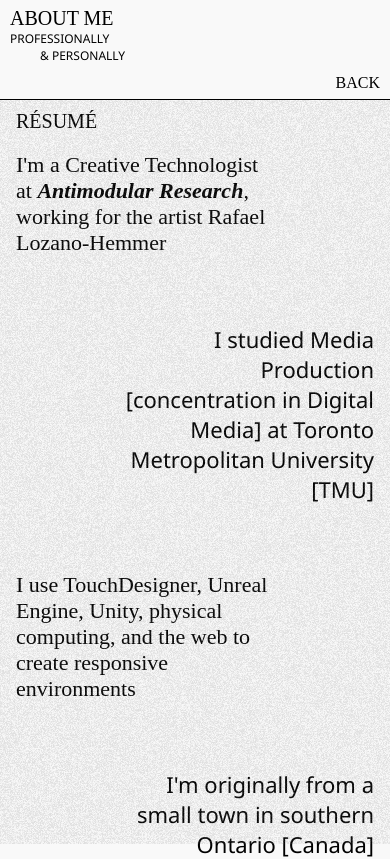
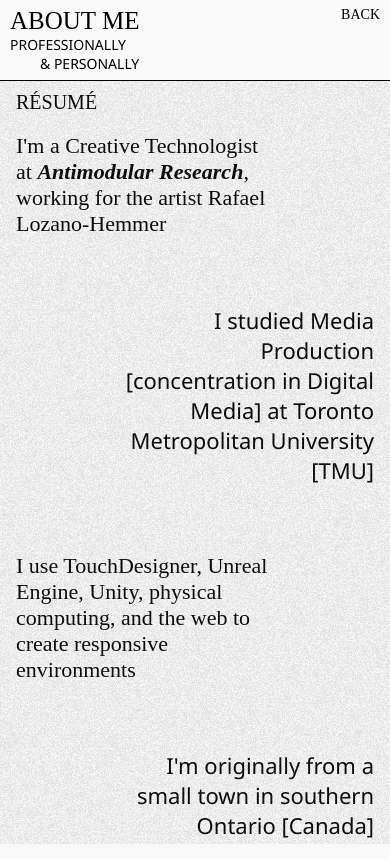
Before and after one commit to davidcrobert/Portfolio, a React (Create React App) app: page /about in a window 390 px wide. Shown: the top 859 px of the page. Built offline with nearby package versions, Linux system fonts and the light colour scheme.

Commit message:
Changed Header to styled component

```diff
--- a/src/components/Header.js
+++ b/src/components/Header.js
@@ -1,33 +1,96 @@
 import React from 'react';
 import { Link } from 'react-router-dom';
-import styles from './Header.module.css';
+import styled from 'styled-components';
+
+const HeaderContainer = styled.header`
+  position: sticky;
+  top: 0;
+  z-index: 1000;
+  background-color: #f9f9f9;
+  border-bottom: black 1px solid;
+  width: 100%;
+  padding: 7px 10px;
+`;
+
+const HeaderContent = styled.div`
+  display: flex;
+  justify-content: space-between;
+  align-items: flex-start;
+`;
+
+const TitleContainer = styled.div`
+  flex: 1;
+`;
+
+const Title = styled.h1`
+  font-size: 25px;
+  text-transform: uppercase;
+  font-weight: 400;
+  margin: 0;
+  word-wrap: break-word;
+`;
+
+const Subtitle = styled.h2`
+  font-size: 14px;
+  font-family: 'Segoe UI', Tahoma, Geneva, Verdana, sans-serif;
+  text-transform: uppercase;
+  margin: 0;
+  ${props => props.second && `margin-left: 30px;`}
+  font-weight: 400;
+`;
+
+const HeaderButtons = styled.div`
+  display: flex;
+  gap: 20px;
+  align-items: flex-start;
+`;
+
+const HeaderButton = styled.button`
+  color: black;
+  text-decoration: none;
+  font-size: 20px;
+  text-transform: uppercase;
+  transition: transform 0.2s linear;
+  background: none;
+  border: none;
+  padding: 0;
+  font: inherit;
+  cursor: pointer;
+  outline: inherit;
+
+  &:hover {
+    transform: ${props => props.back ? 'skew(20deg)' : 'skew(-20deg)'};
+  }
+`;
 
 const Header = ({ title, subtitle1, subtitle2, year, backLink, backLinkText, showInfoButton, onInfoClick, isInfoOpen }) => {
   return (
-    <header className={styles.header}>
-      <div className={styles.headerContent}>
-        <div className={styles.titleContainer}>
-          <h1 className={styles.intro}>
+    <HeaderContainer>
+      <HeaderContent>
+        <TitleContainer>
+          <Title>
             {title}
-            {year && <span className={styles.year}> [{year}]</span>}
-          </h1>
-          <h2 className={`${styles.subtext} ${styles.intro}`}>{subtitle1}</h2>
-          <h2 className={`${styles.subtext} ${styles.intro} ${styles.secondSubtext}`}>{subtitle2}</h2>
-        </div>
-        <div className={styles.headerButtons}>
+            {year && <span> [{year}]</span>}
+          </Title>
+          <Subtitle>{subtitle1}</Subtitle>
+          <Subtitle second>{subtitle2}</Subtitle>
+        </TitleContainer>
+        <HeaderButtons>
           {showInfoButton && (
-            <button onClick={onInfoClick} className={`${styles.infoButton} ${styles.headerButton}`}>
+            <HeaderButton onClick={onInfoClick}>
               INFO {isInfoOpen ? '-' : '+'}
-            </button>
+            </HeaderButton>
           )}
           {backLink && (
-            <Link to={backLink} className={`${styles.back} ${styles.skew} ${styles.left} ${styles.headerButton}`}>
-              {backLinkText || 'back'}
+            <Link to={backLink}>
+              <HeaderButton back>
+                {backLinkText || 'back'}
+              </HeaderButton>
             </Link>
           )}
-        </div>
-      </div>
-    </header>
+        </HeaderButtons>
+      </HeaderContent>
+    </HeaderContainer>
   );
 };
 
--- a/src/components/Header.module.css
+++ /dev/null
@@ -1,95 +0,0 @@
-.header {
-  position: sticky;
-  top: 0;
-  z-index: 1000;
-  background-color: #f9f9f9;
-  border-bottom: black 1px solid;
-  width: 100%;
-  padding: 7px 10px;
-}
-
-.headerContent {
-  display: flex;
-  justify-content: space-between;
-  align-items: flex-start;
-  /* padding: 0 20px; */
-}
-
-.titleContainer {
-  flex: 1;
-}
-
-.intro {
-  font-size: 25px;
-  text-transform: uppercase;
-  font-weight: 400;
-  margin: 0;
-  word-wrap: break-word;
-}
-
-.subtext {
-  font-size: 14px;
-  font-family: 'Segoe UI', Tahoma, Geneva, Verdana, sans-serif;
-  text-transform: uppercase;
-  margin: 0;
-}
-
-.secondSubtext {
-  margin-left: 30px;
-}
-
-.headerButtons {
-  display: flex;
-  gap: 20px;
-  align-items: flex-start;
-}
-
-.headerButton {
-  color: black;
-  text-decoration: none;
-  font-size: 20px;
-  text-transform: uppercase;
-  transition: transform 0.2s linear;
-}
-
-.infoButton {
-  background: none;
-  border: none;
-  padding: 0;
-  font: inherit;
-  cursor: pointer;
-  outline: inherit;
-  font-size: 20px;
-}
-
-.back.skew.left:hover {
-  transform: skew(20deg);
-}
-
-.infoButton:hover {
-  transform: skew(-20deg);
-}
-
-@media screen and (max-width: 768px) {
-  .headerContent {
-    flex-direction: column;
-  }
-
-  .headerButtons {
-    margin-top: 10px;
-    align-self: flex-end;
-  }
-
-  .intro {
-    font-size: 20px;
-    max-width: 90%;
-  }
-
-  .subtext {
-    font-size: 12px;
-  }
-
-  .headerButton {
-    font-size: 16px;
-  }
-}
```
